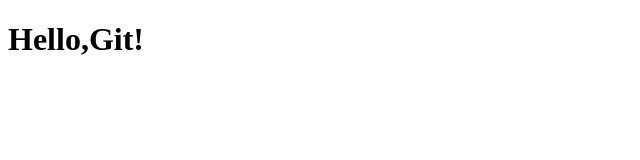
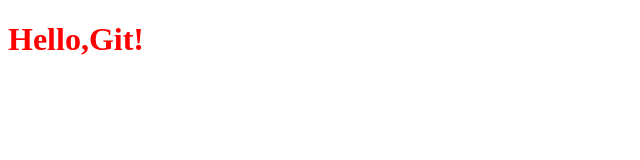
Before and after one commit to sh1-n0/testrepos, a plain HTML site: page index.html in a window 1280 px wide. Shown: the whole page, without its empty margins (0-640 px from the left). Drawn offline with Linux system fonts and the light colour scheme.

Commit message:
add styles

```diff
--- a/index.html
+++ b/index.html
@@ -3,9 +3,12 @@
 <head>
   <meta charset="UTF-8">
   <meta name="viewport" content="width=device-width, initial-scale=1.0">
+  <link rel="stylesheet" href="style.css">
   <title>初めてのgit</title>
 </head>
 <body>
-  <h1>Hello,Git!</h1>
+  <header>
+    <h1>Hello,Git!</h1>
+  </header>
 </body>
 </html>
--- /dev/null
+++ b/style.css
@@ -0,0 +1,5 @@
+@charset "utf-8";
+
+h1{
+  color: red;
+}
```
